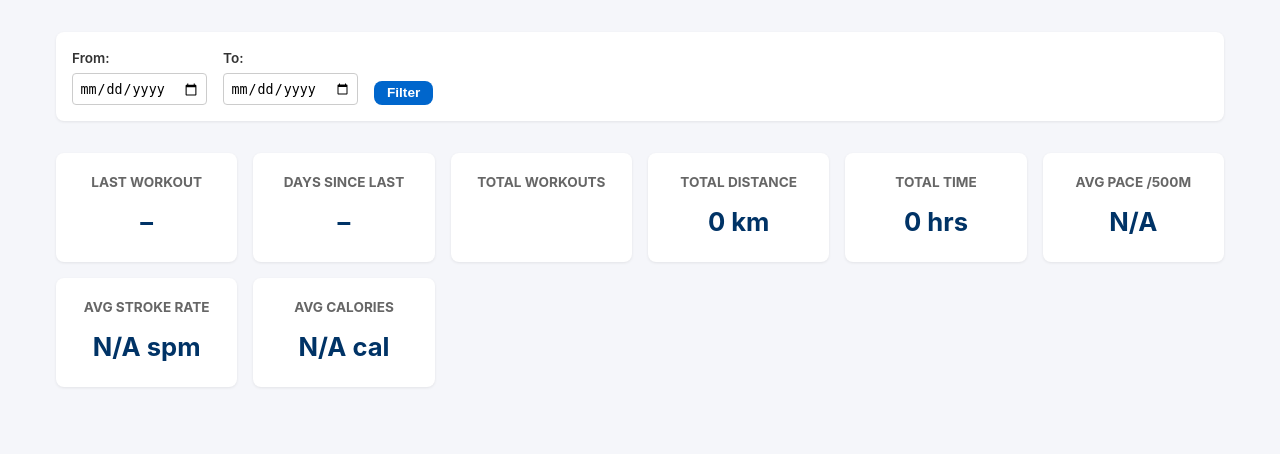
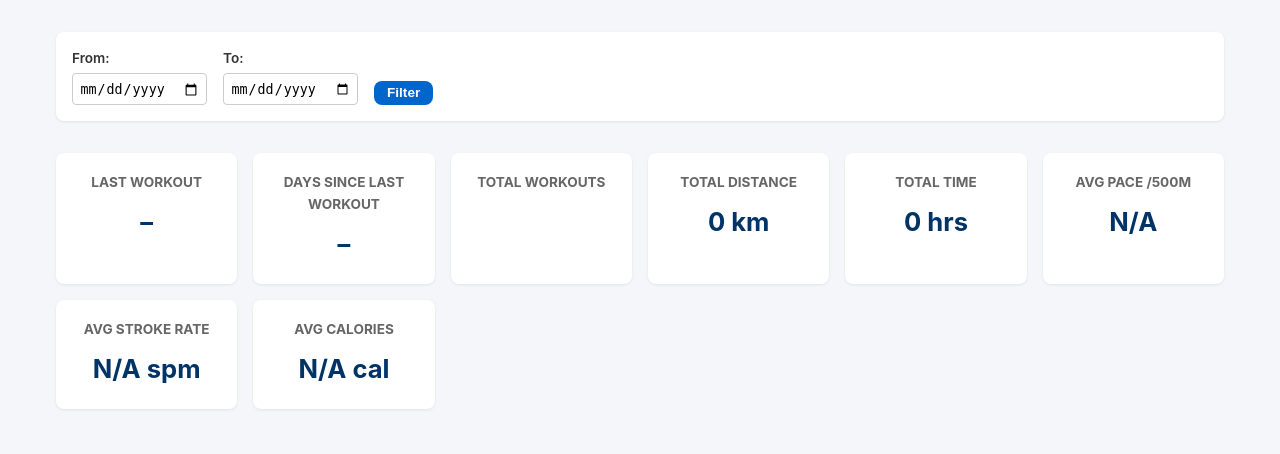
Before and after one commit to eduardocabrera1983/rowing-app, a FastAPI app: template rowing_app/templates/dashboard.html in a window 1280 px wide. Shown: the part 83-537 px from the top of the page. Run offline with FastAPI, Linux system fonts and the light colour scheme; the template is opened without the code that fills it, so the values that code supplies are empty; some libraries are stand-ins or nearby versions.

Commit message:
Rename card to Days Since Last Workout

```diff
--- a/rowing_app/templates/dashboard.html
+++ b/rowing_app/templates/dashboard.html
@@ -51,7 +51,7 @@
                 <p class="stat">{{ summary.last_workout_display | default('–') }}</p>
             </div>
             <div class="card">
-                <h3>Days Since Last</h3>
+                <h3>Days Since Last Workout</h3>
                 <p class="stat{% if summary.days_since_last is defined and summary.days_since_last > 3 %} stat-warn{% endif %}">{{ summary.days_since_last | default('–') }}{% if summary.days_since_last is defined %} day{{ 's' if summary.days_since_last != 1 }}{% endif %}</p>
             </div>
             <div class="card">                <h3>Total Workouts</h3>
```
